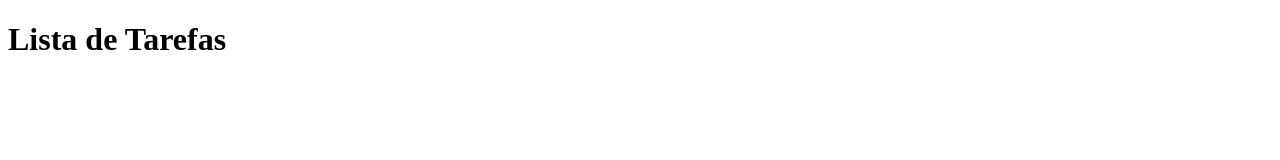
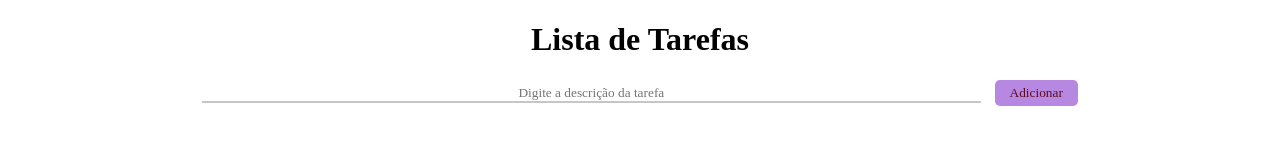
Before and after one commit to h240s/exemplo-github, a website built with Vite: page index.html in a window 1280 px wide. Built offline with nearby package versions, Linux system fonts and the light colour scheme.

Commit message:
estilizaçao quase finalizada

```diff
--- a/index.html
+++ b/index.html
@@ -1,15 +1,30 @@
 <!DOCTYPE html>
-<html lang="en">
+<html lang="pt-BR">
   <head>
     <meta charset="UTF-8" />
     <link rel="icon" type="image/svg+xml" href="favicon.svg" />
     <meta name="viewport" content="width=device-width, initial-scale=1.0" />
+    <link rel="stylesheet" href="style.css"/>
     <title>Lista de Tarefas</title>
   </head>
   <body>
     <h1>Lista de Tarefas</h1>
 
+    <form  id="task-form" onsubmit="addTask(event)">
+      <input
+      type="text"
+      id="task-description"
+      placeholder="Digite a descrição da tarefa"
+      required>
 
-    <script type="module" src="/main.js"></script>
+      <button>Adicionar</button>
+    </form>
+
+    <div id="task-list-are">
+      <ul id="task-list"></ul>
+    </div>
+
+
+    <script src="/main.js"></script>
   </body>
 </html>
--- a/main.js
+++ b/main.js
@@ -1 +1,13 @@
-import './style.css'
+const $ = document.querySelector.bind(document)
+
+const addTask = (event) => {
+  event.preventDefault()
+  console.log('Entrou')
+  const taskDescription = $('#task-description').value
+
+  const newTaskItem = `<li>${taskDescription}</li>`
+
+
+  $('#task-list').insertAdjacentHTML('beforeend', newTaskItem)
+  $('#task-form').reset()
+}
--- a/style.css
+++ b/style.css
@@ -1,8 +1,49 @@
-#app {
-  font-family: Avenir, Helvetica, Arial, sans-serif;
-  -webkit-font-smoothing: antialiased;
-  -moz-osx-font-smoothing: grayscale;
+@font-face {
+  font-family: "title";
+  src: url();
+}
+
+
+
+
+
+
+
+
+
+
+
+
+
+
+
+h1 {
   text-align: center;
-  color: #2c3e50;
-  margin-top: 60px;
+  font-family: "title";
 }
+
+#task-form {
+  text-align: center;
+  margin-bottom: 20px;
+}
+
+#task-description {
+  border: none;
+border-bottom: 2px solid #aaaa;
+outline: none;
+padding: 0 10px;
+width: 60%;
+margin-right: 10px;
+font-family: "regular";
+text-align:  center;
+}
+
+#task-form button {
+  border: none;
+  background-color: rgb(182, 136, 226);
+  color: rgb(97, 10, 27);
+  font-family: "tilte";
+  padding: 5px 15px;
+  border-radius: 5px;
+  cursor: pointer;
+}
```
Also changed, not shown: fonts/Caveat-VariableFont_wght.ttf (added), fonts/Montserrat-VariableFont_wght.ttf (added).
